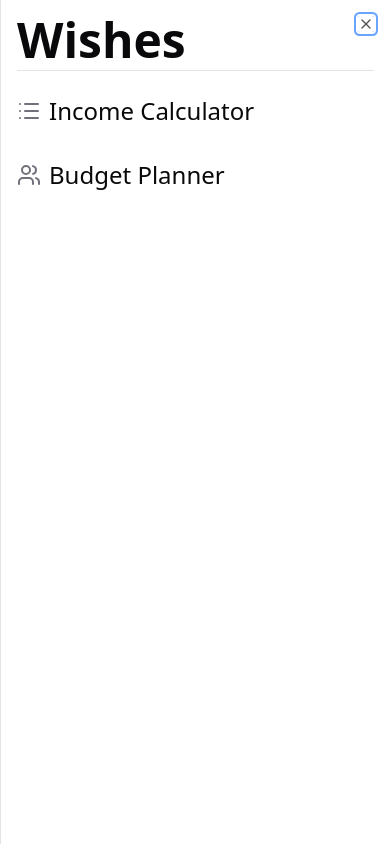
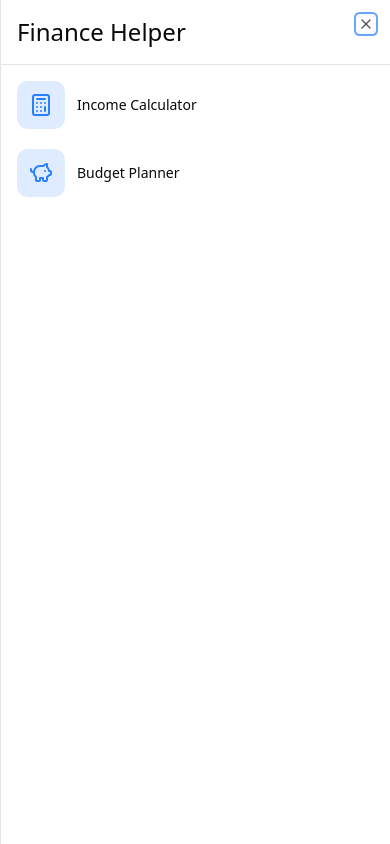
Before and after one commit to rykeroc/take-home, a Next.js app: page / in a window 390 px wide. Both pictures are taken after a click on the button 362 px from the left and 32 px from the top of the page. Shown: the top 844 px of the page. Built offline with nearby package versions, Linux system fonts and the light colour scheme.

Commit message:
Updated mobile navigation menu to match home page

```diff
--- a/src/app/layout.tsx
+++ b/src/app/layout.tsx
@@ -2,7 +2,7 @@ import type {Metadata} from "next";
 import {Montserrat} from "next/font/google";
 import "./globals.css";
 import React from 'react';
-import NavigationMenu from '@/components/NavigationMenu';
+import HeaderNavigation from '@/components/HeaderNavigation';
 import {cn} from '@/lib/utils';
 import {Toaster} from '@/components/ui/sonner';
 import Footer from '@/components/Footer';
@@ -41,7 +41,7 @@ export default function RootLayout({
 		<body
 			className={cn(montserrat.variable, "antialiased", "min-h-screen", "flex", "flex-col")}
 		>
-		<NavigationMenu className={"mb-4"}/>
+		<HeaderNavigation/>
 		<main className={cn("flex", "flex-col", "items-center", "w-full", "flex-1")}>
 			<div className={layoutClasses}>
 				{children}
--- a/src/app/page.tsx
+++ b/src/app/page.tsx
@@ -109,22 +109,20 @@ export default function Home() {
 
 	return (
 		<div className={cn("flex", "flex-col", "gap-20")}>
-			<section className={cn("flex", "flex-col", "gap-4", "items-center", "w-full")}>
-				<h1>
-					Plan your <span className={"text-primary"}>Financial Future</span>
-				</h1>
+			<section className={cn("flex", "flex-col", "gap-5", "items-center", "w-full")}>
+				<h1 className={"text-center"}>Plan your <span className={cn("text-primary")}>Financial Future</span></h1>
 				<h5 className={cn("text-muted-foreground", "text-center")}>
 					Simple, powerful tools to calculate your income and plan your budget effectively.
 				</h5>
 			</section>
 
-			<section className={cn("flex", "gap-4",)}>
+			<section className={cn("flex", "flex-col", "gap-5", "md:flex-row")}>
 				{FeatureCards}
 			</section>
 
-			<section className={cn("flex", "flex-col", "gap-10", "items-center", "w-full")}>
+			<section className={cn("flex", "flex-col", "gap-10", "items-center",)}>
 				<h3>Why use Finance Helper?</h3>
-				<div className={cn("flex", "gap-4")}>
+				<div className={cn("flex", "flex-col", "gap-5", "md:flex-row")}>
 					{FooterDescriptors}
 				</div>
 			</section>
--- a/src/components/NavigationMenu.tsx
+++ b/src/components/HeaderNavigation.tsx
@@ -1,24 +1,23 @@
 "use client";
 
 import {
-	NavigationMenu as ShadcnNavigationMenu,
+	NavigationMenu,
+	NavigationMenu as ShadcnNavigationMenu, NavigationMenuItem,
 	NavigationMenuLink,
 	NavigationMenuList,
 } from "@/components/ui/navigation-menu";
 import * as React from "react";
 import * as NavigationMenuPrimitive from "@radix-ui/react-navigation-menu";
 import Link from 'next/link';
-import {List, Menu, Users} from 'lucide-react';
+import {Calculator, List, Menu, PiggyBank, Users} from 'lucide-react';
 import {
 	Sheet as ShadcnSheet,
 	SheetContent,
-	SheetHeader,
-	SheetTitle,
+	SheetHeader, SheetTitle,
 	SheetTrigger
 } from '@/components/ui/sheet';
 import {Separator} from '@/components/ui/separator';
 import {cn} from '@/lib/utils';
-import {ClassProp} from 'class-variance-authority/types';
 
 interface LinkData extends React.ComponentProps<
 	typeof NavigationMenuPrimitive.Link
@@ -26,23 +25,21 @@ interface LinkData extends React.ComponentProps<
 	icon: React.ReactNode
 }
 
-type NavigationMenuProps = ClassProp
-
-const NavigationMenu = (props: NavigationMenuProps) => {
+const HeaderNavigation = () => {
 	const appName = "Finance Helper"
 
-	const iconSizes = cn(["!h-6", "!w-6"])
+	const iconClasses = cn("!h-6", "!w-6", "text-primary");
 
 	const navigationLinkData: LinkData[] = [
 		{
 			href: "/income-calculator",
 			children: "Income Calculator",
-			icon: <List className={iconSizes}/>
+			icon: <Calculator className={iconClasses}/>
 		},
 		{
 			href: "/budget-planner",
 			children: "Budget Planner",
-			icon: <Users className={iconSizes}/>
+			icon: <PiggyBank className={iconClasses}/>
 		}
 	];
 
@@ -56,11 +53,17 @@ const NavigationMenu = (props: NavigationMenuProps) => {
 
 	const smNavigationLinks = navigationLinkData.map(
 		(destination) => (
-			<NavigationMenuLink key={destination.href} href={destination.href}
-			                    className={cn(["flex", "flex-row", "items-center", "gap-2"])}>
-				{destination.icon}
-				<h4>{destination.children}</h4>
-			</NavigationMenuLink>
+			<NavigationMenuItem
+				key={destination.href}>
+				<NavigationMenuLink
+					href={destination.href!}
+					className={cn("flex", "flex-row", "items-center", "gap-3", "w-full")}>
+					<div className={cn("bg-primary/15", "rounded-lg", "p-3")}>
+						{destination.icon}
+					</div>
+					{destination.children}
+				</NavigationMenuLink>
+			</NavigationMenuItem>
 		),
 	);
 
@@ -82,7 +85,7 @@ const NavigationMenu = (props: NavigationMenuProps) => {
 
 	return (
 		<nav
-			className={cn([props.className, "flex", "flex-row", "w-full", "items-center", "justify-between", "border-b-2", "p-4", "border-gray-200",])}>
+			className={cn("flex", "flex-row", "w-full", "items-center", "justify-between", "border-b-2", "p-4", "border-gray-200", "mb-10")}>
 			<div className={cn(["flex", "flex-row", "w-full", "items-center", "justify-between", "gap-4"])}>
 				<Link href={"/"}>
 					<h4>{appName}</h4>
@@ -101,22 +104,25 @@ const NavigationMenu = (props: NavigationMenuProps) => {
 				<SheetTrigger className={smScreenClassName}>
 					<Menu/>
 				</SheetTrigger>
-				<SheetContent className={cn(["w-full", "gap-0"])}>
-					<SheetHeader>
-						<SheetTitle asChild>
-							<h1>Wishes</h1>
+				<SheetContent className={cn("w-full", "gap-0")}>
+					<SheetHeader className={"gap-2"}>
+						<SheetTitle className={"font-normal"} asChild>
+							<h4>{appName}</h4>
 						</SheetTitle>
+					</SheetHeader>
+					<div className={cn("flex", "flex-col", "w-full",)}>
 						<Separator/>
-					</SheetHeader>
-					<ShadcnNavigationMenu className={cn(["items-start"])}>
-						<NavigationMenuList className={cn(["flex", "flex-col", "items-start", "gap-4", "ps-2"])}>
-							{smNavigationLinks}
-						</NavigationMenuList>
-					</ShadcnNavigationMenu>
+
+						<NavigationMenu orientation={"vertical"}>
+							<NavigationMenuList className={cn("flex-col", "items-start", "p-2")}>
+								{smNavigationLinks}
+							</NavigationMenuList>
+						</NavigationMenu>
+					</div>
 				</SheetContent>
 			</ShadcnSheet>
 		</nav>
 	);
 };
 
-export default NavigationMenu;
+export default HeaderNavigation;
```
